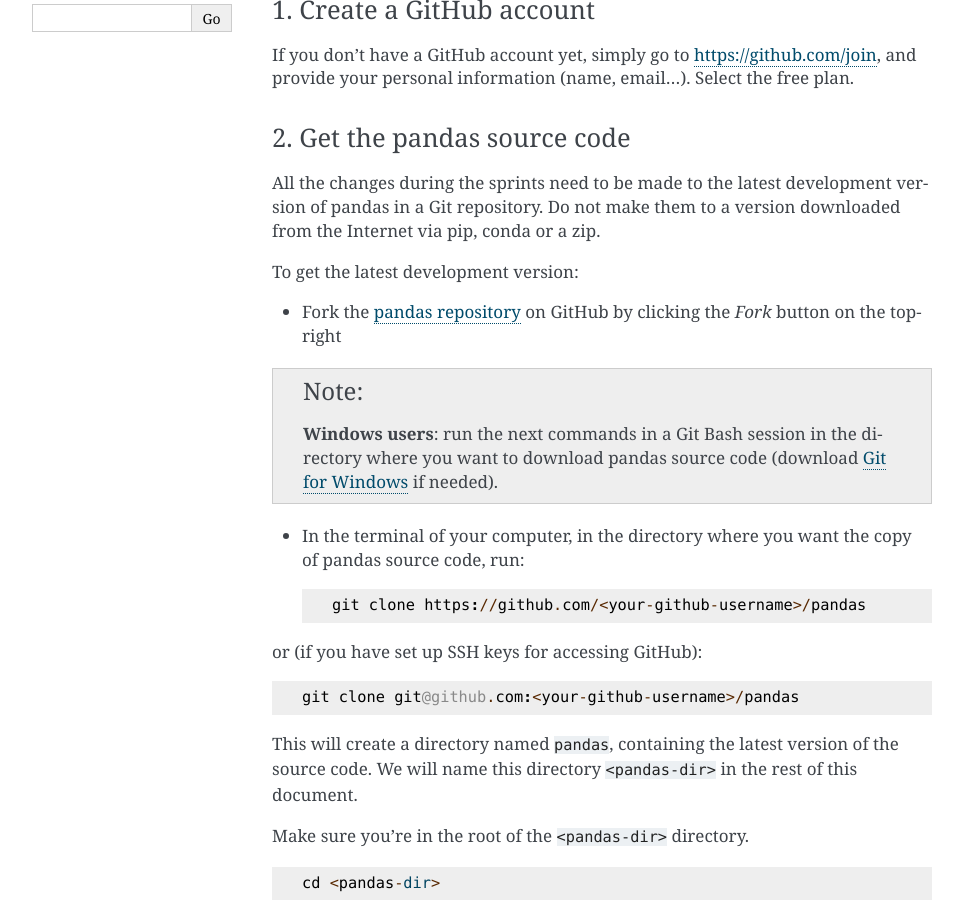
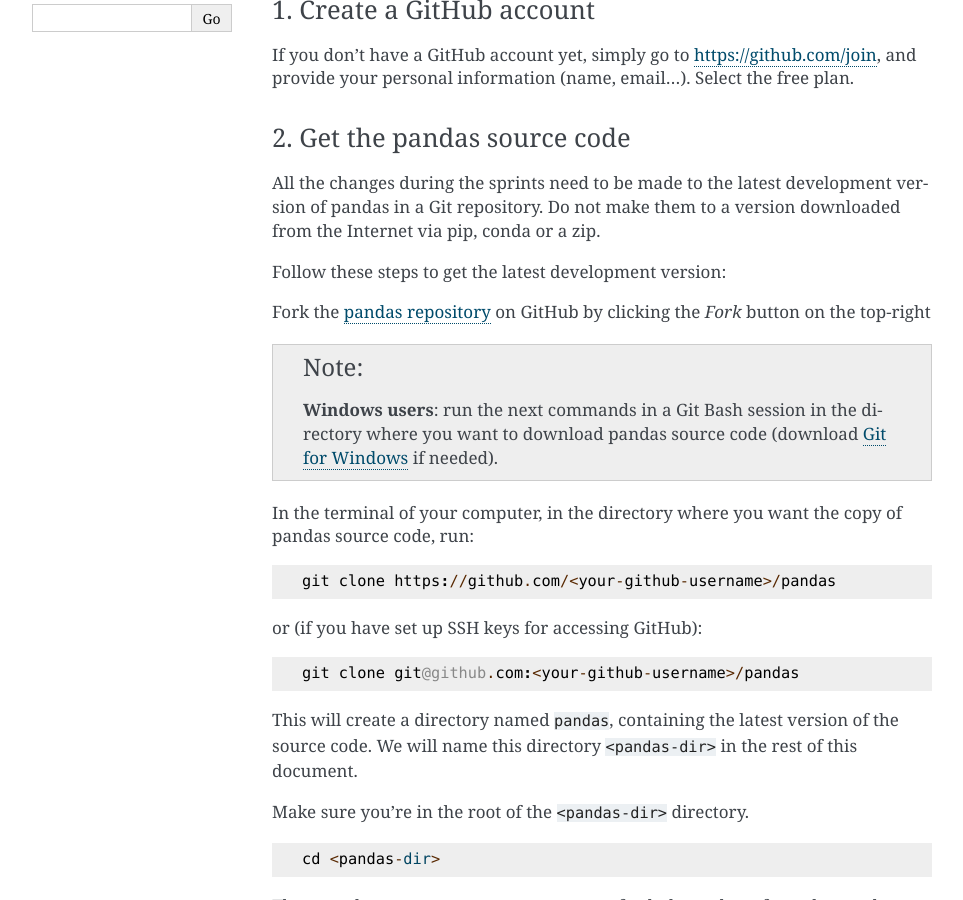
Before and after one commit to python-sprints/python-sprints.github.io, a Sphinx documentation site: the page built from pandas/guide/source/pandas_setup.rst, in a window 1280 px wide and 900 px high, scrolled down 691 px. Shown: the whole window, without its empty margins (148-1111 px from the left). Built offline with Sphinx 7.4.7, drawn with Linux system fonts in a browser that asks for light colours.

Commit message:
Fix formatting in Pandas setup

```diff
--- a/pandas/guide/source/pandas_setup.rst
+++ b/pandas/guide/source/pandas_setup.rst
@@ -36,18 +36,18 @@
 version of pandas in a Git repository. Do not make them to a version downloaded
 from the Internet via pip, conda or a zip.
 
-To get the latest development version:
+Follow these steps to get the latest development version:
 
-* Fork the `pandas repository <https://github.com/pandas-dev/pandas>`_ on
-  GitHub by clicking the `Fork` button on the top-right
+Fork the `pandas repository <https://github.com/pandas-dev/pandas>`_ on GitHub
+by clicking the `Fork` button on the top-right
 
 .. note::
     **Windows users**: run the next commands in a Git Bash session in the
     directory where you want to download pandas source code (download `Git for
     Windows <https://gitforwindows.org/>`_ if needed).
 
-* In the terminal of your computer, in the directory where you want the copy of
-  pandas source code, run: ::
+In the terminal of your computer, in the directory where you want the copy of
+pandas source code, run: ::
 
     git clone https://github.com/<your-github-username>/pandas
 
@@ -85,7 +85,7 @@
 
 * Download and install `Anaconda <https://www.anaconda.com/download/>`_.
 
-.. note::
+  .. note::
     **Windows users**: run the next commands in the Anaconda Prompt (found in the Anaconda
     folder of the Start menu).
 
@@ -102,7 +102,7 @@
 
     conda env create -n pandas_dev -f <path-to-pandas-dir>/ci/environment-dev.yaml
 
-.. note::
+  .. note::
     **Windows users**: If you're copy-pasting the path, replace all pasted
     ``\`` characters with ``/`` for the command to work.
 
```
